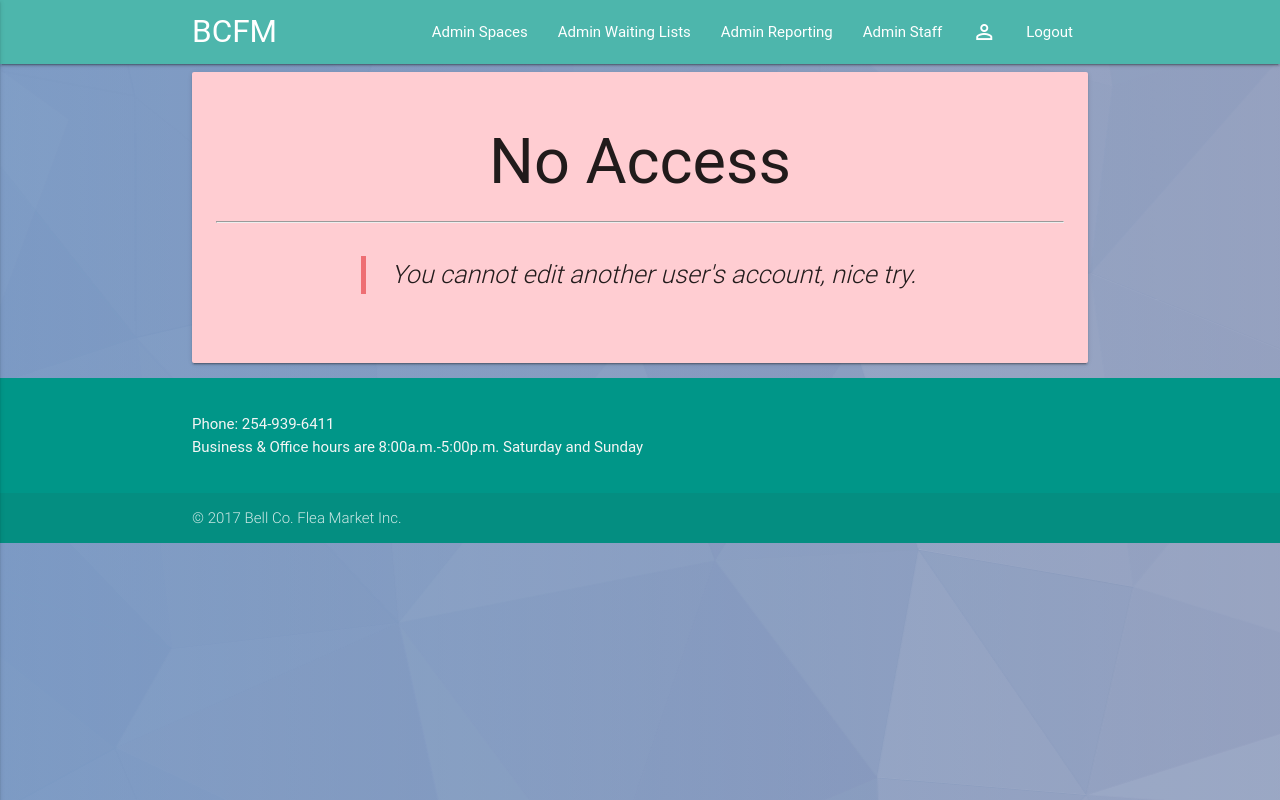
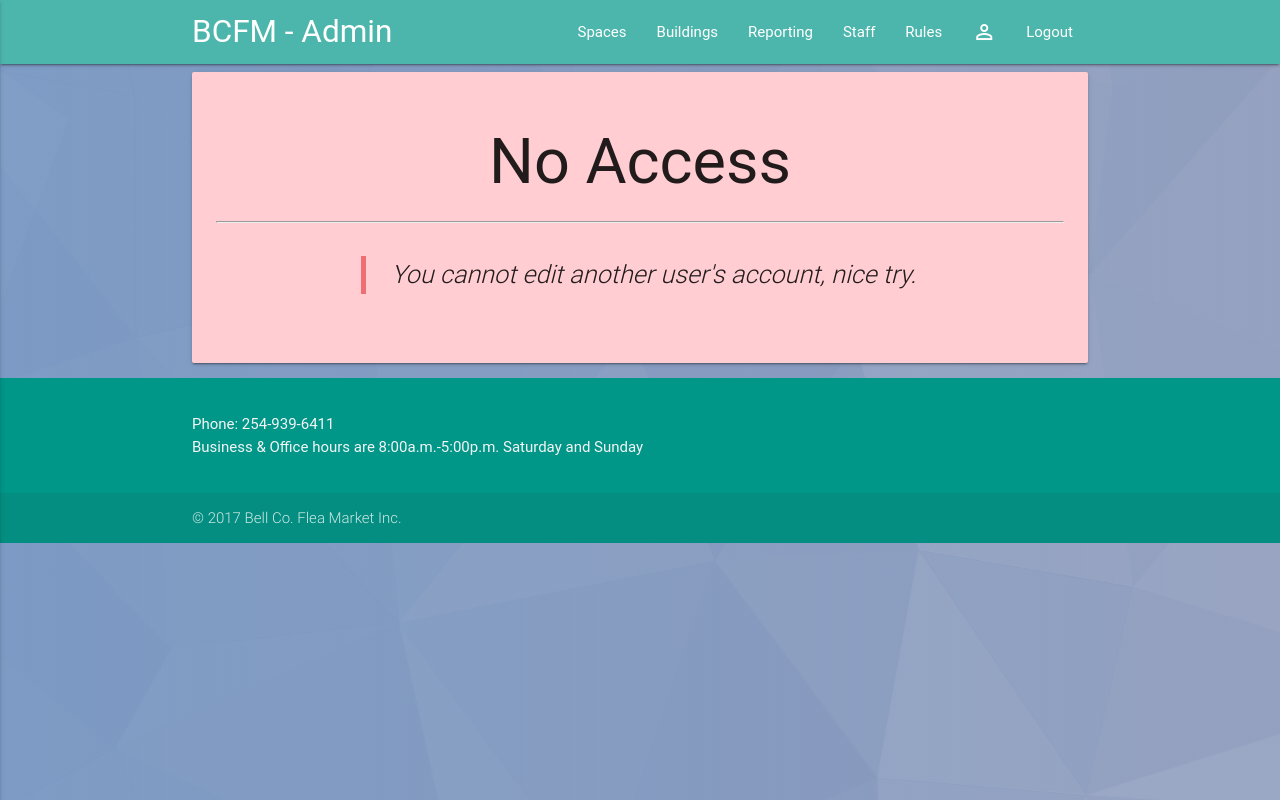
Before and after one commit to BlaiseRoberts/BCFM-Reserve, a Django app: a page that uses bcfm_reserve/reserve/templates/navbar.html in a window 1280 px wide. Run offline with Django 3.2, Linux system fonts and the light colour scheme; a user stored in the database is signed in; some libraries are stand-ins or nearby versions; some web fonts are replaced.

Commit message:
reworked navbar options depending on auth and staff.  Added decorators to my admin views to protect them.

```diff
--- a/bcfm_reserve/reserve/templates/navbar.html
+++ b/bcfm_reserve/reserve/templates/navbar.html
@@ -2,25 +2,26 @@
 <nav>
   <div class="nav-wrapper teal lighten-2">
   <div class="container">
-    <a href="/" class="brand-logo">BCFM</a>
+    <a href="/" class="brand-logo">
+      BCFM
+      {%if user.is_staff%}
+      - Admin
+      {%endif%}
+    </a>
     <a href="#" data-activates="mobile-demo" class="button-collapse"><i class="material-icons">menu</i></a>
     <ul class="right hide-on-med-and-down">
     {%if user.is_authenticated%}
-      {%if user.is_staff%}
-      <li><a href="{% url 'reserve:browse' %}">Admin Spaces</a></li>
-      <li><a href="{% url 'reserve:buildings' %}">Admin Waiting Lists</a></li>
-      <li><a href="{% url 'reserve:browse' %}">Admin Reporting</a></li>
-      <li><a href="{% url 'reserve:browse' %}">Admin Staff</a></li>
-      <li><a href="{% url 'reserve:my_account' request.user.id %}"><i class="medium material-icons">perm_identity</i></a></li>
-      <li><a href="{% url 'reserve:logout' %}">Logout</a></li>
-      {%else%}
       <li><a href="{% url 'reserve:browse' %}">Spaces</a></li>
       <li><a href="{% url 'reserve:buildings' %}">Buildings</a></li>
+      {%if user.is_staff%}
+      <li><a href="{% url 'reserve:browse' %}">Reporting</a></li>
+      <li><a href="{% url 'reserve:browse' %}">Staff</a></li>
+      {%else%}
       <li><a href="{% url 'reserve:reservation' request.user.id %}">Reservations</a></li>
+      {%endif%}
       <li><a href="{% url 'reserve:rules' %}">Rules</a></li>
       <li><a href="{% url 'reserve:my_account' request.user.id %}"><i class="medium material-icons">perm_identity</i></a></li>
       <li><a href="{% url 'reserve:logout' %}">Logout</a></li>
-      {%endif%}
     {%else%}
       <li><a href="{% url 'reserve:login'  %}">Login</a></li>
       <li><a href="{% url 'reserve:register' %}">Register</a></li>
```
Also changed, not shown: bcfm_reserve/reserve/views/admin_views.py (+6 -1 lines), bcfm_reserve/db.sqlite3.
